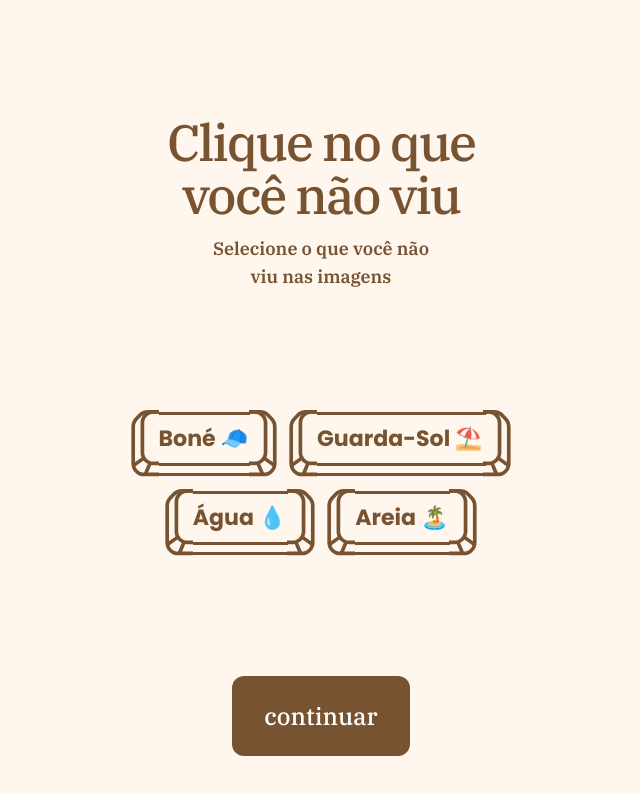
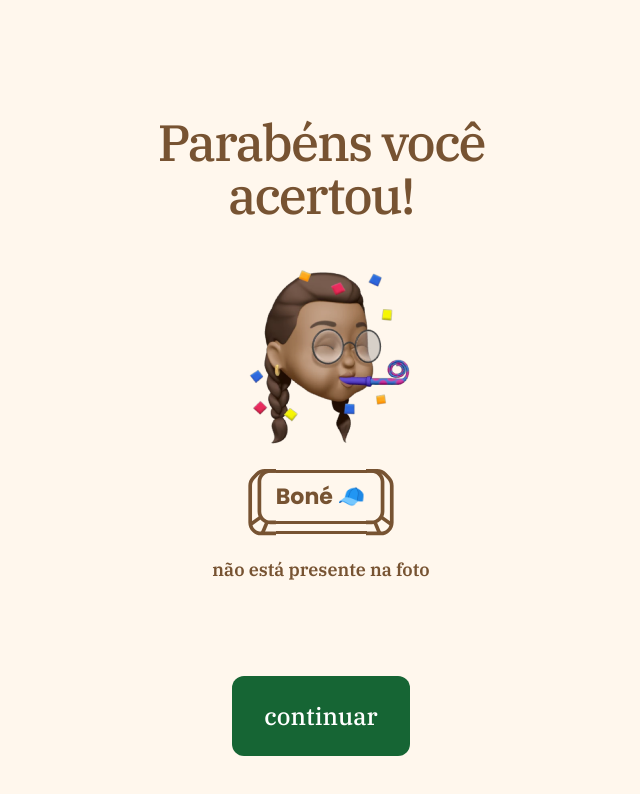
Before and after one commit to BenitoPedro13/sereni-frontend, a Next.js app: page /themes/praia/quiz in a window 1280 px wide. Both pictures are taken after a click on the button "Boné 🧢". Shown: the top 794 px of the page, without its empty margins (319-959 px from the left). Built offline with nearby package versions, Linux system fonts and the light colour scheme.

Commit message:
📦 NEW: New Screens based on the user response to the quiz

```diff
--- a/src/app/themes/praia/end/page.tsx
+++ b/src/app/themes/praia/end/page.tsx
@@ -180,7 +180,7 @@ export default function Home() {
         </div>
         <div className="">
           <Link href={`/themes/praia/quiz`}>
-            <button className="inline-flex items-center justify-center w-fit h-fit py-4 px-8 rounded-xl gap-5 bg-[#775332]">
+            <button className="inline-flex items-center justify-center w-fit h-fit py-4 px-8 rounded-xl gap-5 bg-[#166534]">
               <p className="text-white text-2xl font-medium leading-[48px]">
                 continuar
               </p>
--- a/src/app/themes/praia/quiz/page.tsx
+++ b/src/app/themes/praia/quiz/page.tsx
@@ -4,13 +4,18 @@ import { useAnimate } from "framer-motion";
 import { useEffect, useState } from "react";
 import { useRouter } from "next/navigation";
 import QuizResponseButton from "@/components/quiz/QuizResponseButton";
+import Image from "next/image";
+
+import SuccessMemoji from "@/../public/images/success-quiz.png";
+import FailMemoji from "@/../public/images/fail-quiz.png";
 
 export default function Home() {
   const [remainingTries, setRemainingTries] = useState(3);
-  const [success, setSuccess] = useState(false);
+  const [success, setSuccess] = useState<boolean | null>(null);
+  const [selectedAnswer, setSelectedAnswer] = useState<string | null>(null);
   const router = useRouter();
 
-  const handleQuizButtonClick = (answer: boolean) => {
+  const handleQuizButtonClick = (answer: boolean, label: string) => {
     if (!answer) {
       setRemainingTries((prevState) => {
         console.log("Tente novamente!");
@@ -20,19 +25,102 @@ export default function Home() {
           return 0;
         }
       });
+      setSuccess(false);
+      setSelectedAnswer(label);
     } else {
       console.log("Parabéns você acertou!");
       setSuccess(true);
+      setSelectedAnswer(label);
     }
   };
 
+  useEffect(() => {
+    console.log("success", success);
+    console.log("selectedAnswer", selectedAnswer);
+  }, [success, selectedAnswer]);
+
   return (
     <main
-      className={`flex w-full h-full items-center justify-center rounded-3xl overflow-hidden`}
+      className={`relative flex w-full h-full items-center justify-center rounded-3xl overflow-hidden`}
     >
       <div
         className={`duration-500 flex flex-col items-center justify-between w-full h-full min-h-[calc(100vh-48px)] px-4 pt-24 pb-4`}
       >
+        {success === true ? (
+          <div className="flex flex-col justify-between items-center min-h-[calc(100vh-160px)]">
+            <div className="flex flex-col justify-start">
+              <div className="flex flex-col items-center justify-start w-full h-full gap-3">
+                <h3 className="w-[368px] text-[#775332] text-center text-[51px] font-medium leading-[53.371px] tracking-[-2px] mb-5">
+                  Parabéns você acertou!
+                </h3>
+              </div>
+              <div className="flex flex-col items-center justify-center w-full flex-wrap gap-5">
+                <Image src={SuccessMemoji} alt="Parabéns você acertou!" />
+                <QuizResponseButton
+                  handleClick={handleQuizButtonClick}
+                  label={selectedAnswer ?? ""}
+                  answer
+                />
+                <p className="w-[342px] text-[#775332] text-center text-lg font-semibold">
+                  não está presente na foto
+                </p>
+              </div>
+            </div>
+            <Link
+              href=""
+              onClick={(e) => {
+                e.preventDefault();
+                e.stopPropagation();
+                setSelectedAnswer(null);
+                setSuccess(null);
+              }}
+            >
+              <button className="inline-flex items-center justify-center w-fit h-fit py-4 px-8 rounded-xl gap-5 bg-[#166534]">
+                <p className="text-white text-2xl font-medium leading-[48px]">
+                  continuar
+                </p>
+              </button>
+            </Link>
+          </div>
+        ) : success === false ? (
+          <div className="flex flex-col justify-between items-center min-h-[calc(100vh-160px)]">
+            <div className="flex flex-col justify-start">
+              <div className="flex flex-col items-center justify-start w-full h-full gap-3">
+                <h3 className="w-[368px] text-[#775332] text-center text-[51px] font-medium leading-[53.371px] tracking-[-2px] mb-5">
+                  Tente novamente!
+                </h3>
+              </div>
+              <div className="flex flex-col items-center justify-center w-full flex-wrap gap-5">
+                <Image src={FailMemoji} alt="Tente novamente!" />
+                <QuizResponseButton
+                  handleClick={handleQuizButtonClick}
+                  label={selectedAnswer ?? ""}
+                  answer
+                />
+                <p className="w-[342px] text-[#775332] text-center text-lg font-semibold">
+                  está presente na foto
+                </p>
+              </div>
+            </div>
+            <Link
+              href=""
+              onClick={(e) => {
+                e.preventDefault();
+                e.stopPropagation();
+                setSelectedAnswer(null);
+                setSuccess(null);
+              }}
+            >
+              <button className="inline-flex items-center justify-center w-fit h-fit py-4 px-8 rounded-xl gap-5 bg-[#166534]">
+                <p className="text-white text-2xl font-medium leading-[48px]">
+                  continuar
+                </p>
+              </button>
+            </Link>
+          </div>
+        ) : (
+          <>
+            {" "}
             <div className=" flex flex-col items-center justify-start w-full h-full gap-3">
               <h3 className="w-[373px] text-[#775332] text-center text-[51px] font-medium leading-[53.371px] tracking-[-2px]">
                 Clique no que você não viu
@@ -60,15 +148,25 @@ export default function Home() {
                 label={"Areia 🏝️"}
               />
             </div>
-        <div className="">
-          <Link href={`/themes/praia/`}>
-            <button className="inline-flex items-center justify-center w-fit h-fit py-4 px-8 rounded-xl gap-5 bg-[#775332]">
+            <div className="flex flex-col items-center justify-center">
+              <div className="flex flex-col items-center justify-center gap-2 mb-[38px]">
+                <p className="text-[#775332] text-center text-[33.819px] font-medium, leading-[35.391px] tracking-[-1.326px] m-0">
+                  Tentativas Restantes
+                </p>
+                <p className="text-[#775332] text-center text-[33.819px] font-medium, leading-[35.391px] tracking-[-1.326px] m-0">
+                  {remainingTries}/3
+                </p>
+              </div>
+              <Link href="#">
+                <button className="inline-flex items-center justify-center w-fit h-fit py-4 px-8 rounded-xl gap-5 bg-[#166534]">
                   <p className="text-white text-2xl font-medium leading-[48px]">
                     continuar
                   </p>
                 </button>
               </Link>
             </div>
+          </>
+        )}
       </div>
     </main>
   );
--- a/src/components/quiz/QuizResponseButton.tsx
+++ b/src/components/quiz/QuizResponseButton.tsx
@@ -1,4 +1,4 @@
-import React from "react";
+import React, { Dispatch, FC, SetStateAction } from "react";
 
 import { Poppins } from "next/font/google";
 
@@ -7,15 +7,15 @@ const poppins = Poppins({
   subsets: ["latin"],
 });
 
-interface IQuizResponseButton {
+export interface IQuizResponseButton {
   label: string;
-  handleClick: (answer: boolean) => void;
+  handleClick?: (answer: boolean, label: string) => void;
   answer?: boolean;
 }
 
 const QuizResponseButton: React.FC<IQuizResponseButton> = ({
   label,
-  handleClick,
+  handleClick = null,
   answer = false,
 }) => {
   return (
@@ -23,7 +23,10 @@ const QuizResponseButton: React.FC<IQuizResponseButton> = ({
       onClick={(e) => {
         e.preventDefault();
         e.stopPropagation();
-        handleClick(answer);
+        if (!handleClick) {
+          return;
+        }
+        handleClick(answer, label);
       }}
       className="relative inline-flex items-center w-fit h-[67px]"
     >
```
Also changed, not shown: public/images/fail-quiz.png (added), public/images/success-quiz.png (added). Lines whose indentation alone changed are shown as unchanged.
